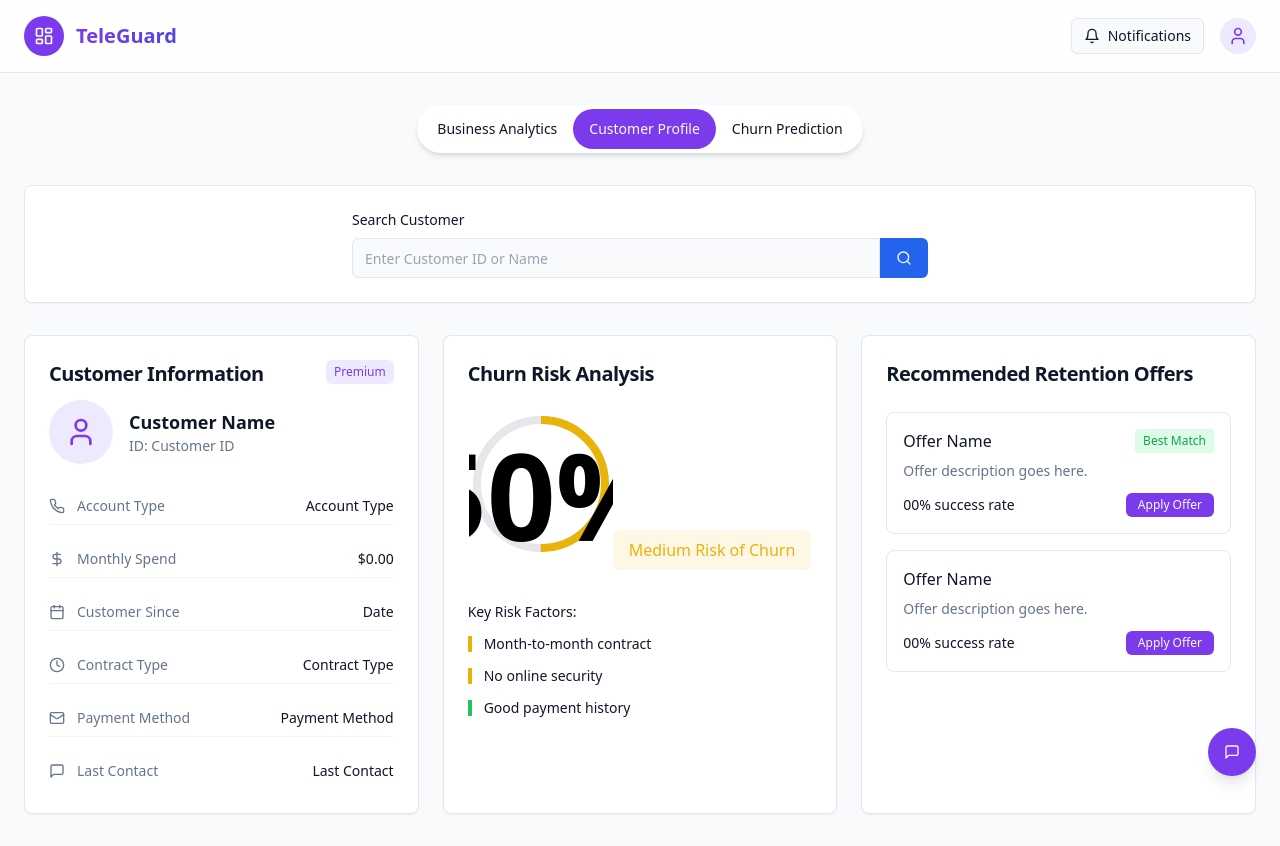
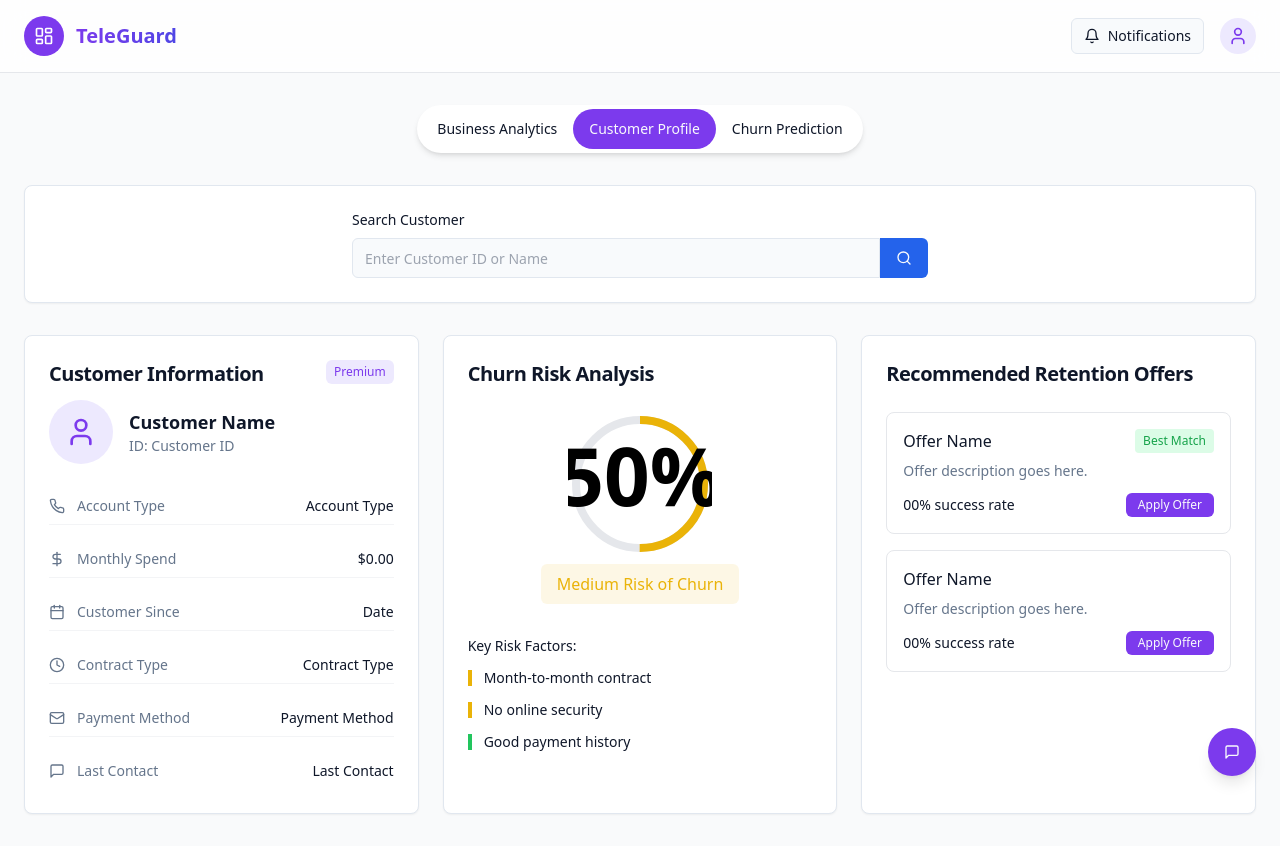
Before and after one commit to BANDENAGASANDEEP/churnwise-insights, a React (Vite) app: page /dashboard in a window 1280 px wide. Both pictures are taken after a click on the button "Customer Profile". Built offline with nearby package versions, Linux system fonts and the light colour scheme.

Commit message:
Fix: Dashboard layout issues
Fixes layout issues on the dashboard, ensuring proper frame sizes.

```diff
--- a/src/pages/Dashboard.tsx
+++ b/src/pages/Dashboard.tsx
@@ -1,4 +1,3 @@
-
 import { useState } from "react";
 import { motion } from "framer-motion";
 import { Button } from "@/components/ui/button";
@@ -401,8 +400,8 @@ const Dashboard = () => {
                 </CardHeader>
                 <CardContent>
                   <div className="mb-8 text-center">
-                    <div className="relative inline-block">
-                      <svg className="w-36 h-36" viewBox="0 0 36 36">
+                    <div className="relative w-36 h-36 mx-auto">
+                      <svg className="w-full h-full" viewBox="0 0 36 36" preserveAspectRatio="xMidYMid meet">
                         <circle
                           cx="18"
                           cy="18"
@@ -422,10 +421,10 @@ const Dashboard = () => {
                           strokeDashoffset="50.265"
                           transform="rotate(-90 18 18)"
                         />
-                        <text x="18" y="20.5" className="text-3xl font-bold" textAnchor="middle" dominantBaseline="central">50%</text>
+                        <text x="18" y="18" className="text-xl font-bold" textAnchor="middle" dominantBaseline="middle">50%</text>
                       </svg>
                     </div>
-                    <div className="bg-yellow-500/10 text-yellow-500 px-4 py-2 rounded-md inline-block mt-4">
+                    <div className="bg-yellow-500/10 text-yellow-500 px-4 py-2 rounded-md inline-block mt-2">
                       <span className="font-medium">Medium Risk of Churn</span>
                     </div>
                   </div>
@@ -614,8 +613,8 @@ const Dashboard = () => {
                   {predictionResult ? (
                     <>
                       <div className="text-center mb-8">
-                        <div className="relative inline-block">
-                          <svg className="w-36 h-36" viewBox="0 0 36 36">
+                        <div className="relative w-36 h-36 mx-auto">
+                          <svg className="w-full h-full" viewBox="0 0 36 36" preserveAspectRatio="xMidYMid meet">
                             <circle
                               cx="18"
                               cy="18"
@@ -635,10 +634,10 @@ const Dashboard = () => {
                               strokeDashoffset={100.53 - (predictionResult.risk * 100.53 / 100)}
                               transform="rotate(-90 18 18)"
                             />
-                            <text x="18" y="20.5" className="text-3xl font-bold" textAnchor="middle" dominantBaseline="central">{predictionResult.risk}%</text>
+                            <text x="18" y="18" className="text-xl font-bold" textAnchor="middle" dominantBaseline="middle">{predictionResult.risk}%</text>
                           </svg>
                         </div>
-                        <div className={`${getRiskBgColor(predictionResult.riskLevel)} ${getRiskColor(predictionResult.riskLevel)} px-4 py-2 rounded-md inline-block mt-4`}>
+                        <div className={`${getRiskBgColor(predictionResult.riskLevel)} ${getRiskColor(predictionResult.riskLevel)} px-4 py-2 rounded-md inline-block mt-2`}>
                           <span className="font-medium capitalize">{predictionResult.riskLevel} Risk of Churn</span>
                         </div>
                       </div>
```
